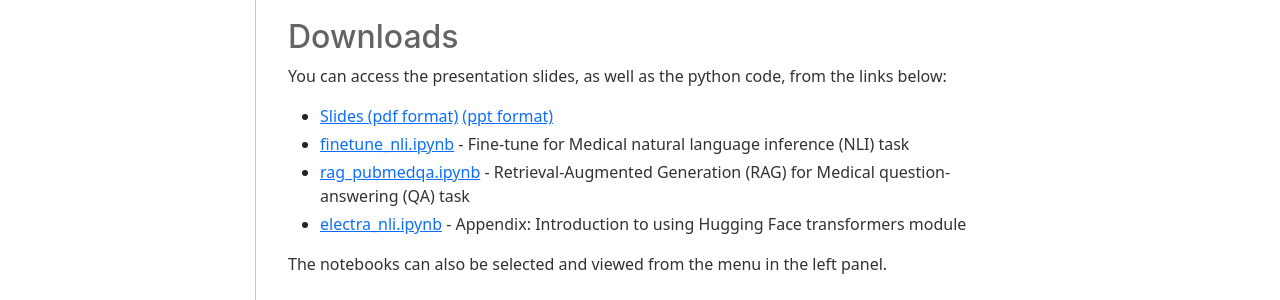
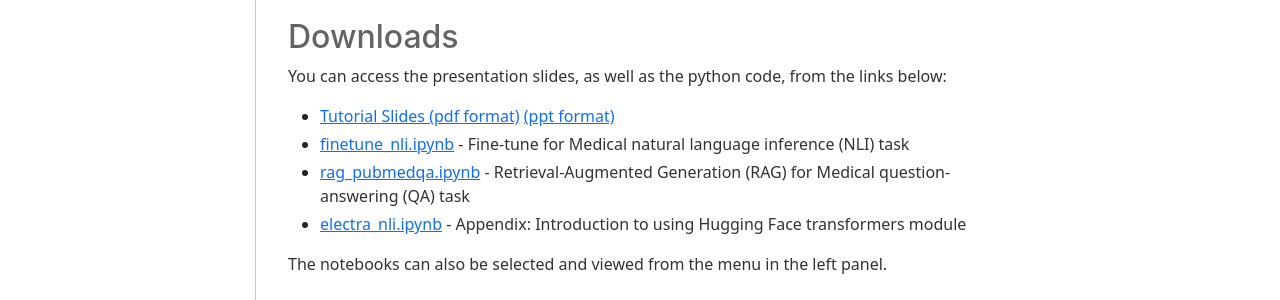
Before and after one commit to t-lim/t-lim.github.io, a Jupyter Book: the page built from README.md, in a window 1280 px wide and 1185 px high. Shown: the part 732-1032 px from the top of the window. Built offline with Jupyter Book 1.0.4 settings and Sphinx 7.4.7 and the Sphinx Book theme 1.1.4, drawn with Linux system fonts in a browser that asks for light colours; pages that are not in the unit, such as notebooks, are missing from menus.

Commit message:
Add files via upload

```diff
--- a/README.html
+++ b/README.html
@@ -389,7 +389,7 @@ mobility are critical concerns.</p>
 <p>You can access the presentation slides, as well as the python code,
 from the links below:</p>
 <ul class="simple">
-<li><p><a class="reference external" href="https://t-lim.github.io/tutorial.pdf">Slides (pdf format)</a> <a class="reference external" href="https://t-lim.github.io/tutorial.pptx">(ppt format)</a></p></li>
+<li><p><a class="reference external" href="https://t-lim.github.io/tutorial.pdf">Tutorial Slides (pdf format)</a> <a class="reference external" href="https://t-lim.github.io/tutorial.pptx">(ppt format)</a></p></li>
 <li><p><a class="reference external" href="https://t-lim.github.io/_sources/finetune_nli.ipynb">finetune_nli.ipynb</a> - Fine-tune for Medical natural language inference (NLI) task</p></li>
 <li><p><a class="reference external" href="https://t-lim.github.io/_sources/rag_pubmedqa.ipynb">rag_pubmedqa.ipynb</a> - Retrieval-Augmented Generation (RAG) for Medical question-answering (QA) task</p></li>
 <li><p><a class="reference external" href="https://t-lim.github.io/_sources/electra_nli.ipynb">electra_nli.ipynb</a> - Appendix: Introduction to using Hugging Face transformers module</p></li>
--- a/README.md
+++ b/README.md
@@ -37,7 +37,7 @@ mobility are critical concerns.
 You can access the presentation slides, as well as the python code,
 from the links below:
 
-- [Slides (pdf format)](https://t-lim.github.io/tutorial.pdf) [(ppt format)](https://t-lim.github.io/tutorial.pptx)
+- [Tutorial Slides (pdf format)](https://t-lim.github.io/tutorial.pdf) [(ppt format)](https://t-lim.github.io/tutorial.pptx)
 - [finetune_nli.ipynb](https://t-lim.github.io/_sources/finetune_nli.ipynb) - Fine-tune for Medical natural language inference (NLI) task
 - [rag_pubmedqa.ipynb](https://t-lim.github.io/_sources/rag_pubmedqa.ipynb) - Retrieval-Augmented Generation (RAG) for Medical question-answering (QA) task
 - [electra_nli.ipynb](https://t-lim.github.io/_sources/electra_nli.ipynb) - Appendix: Introduction to using Hugging Face transformers module
```
Also changed, not shown: _sources/README.md (+1 -1 lines).
